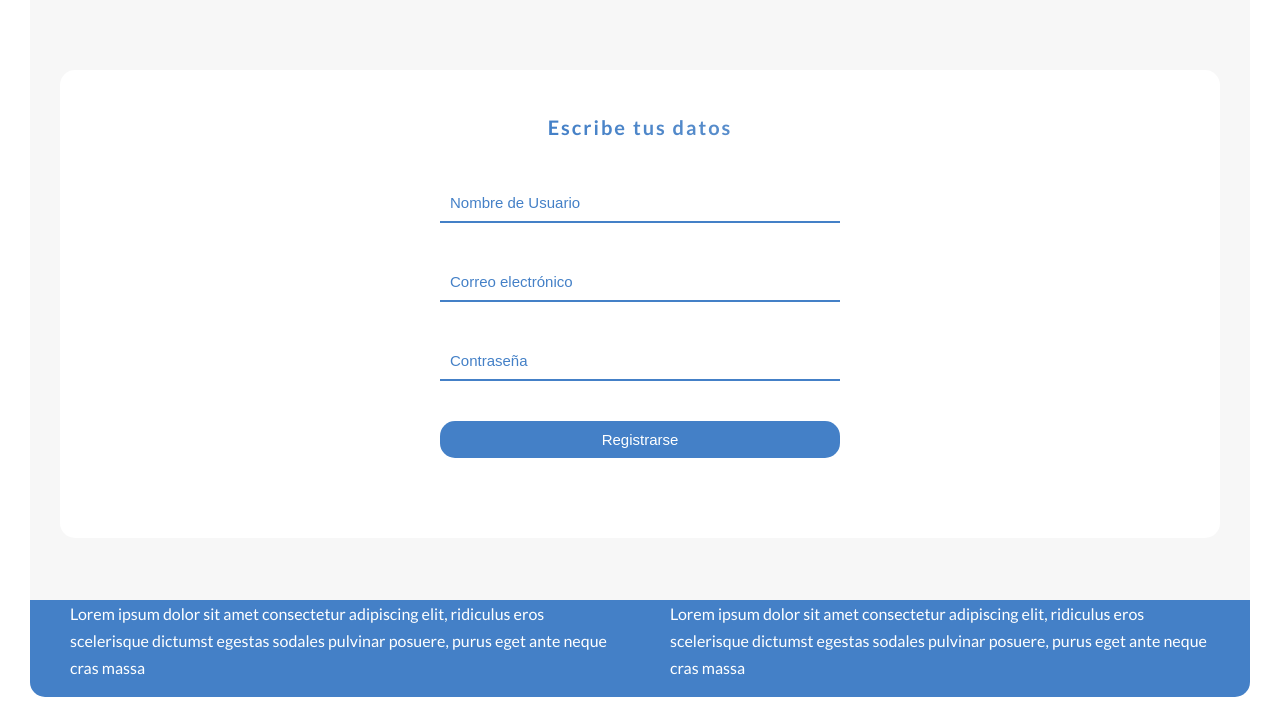
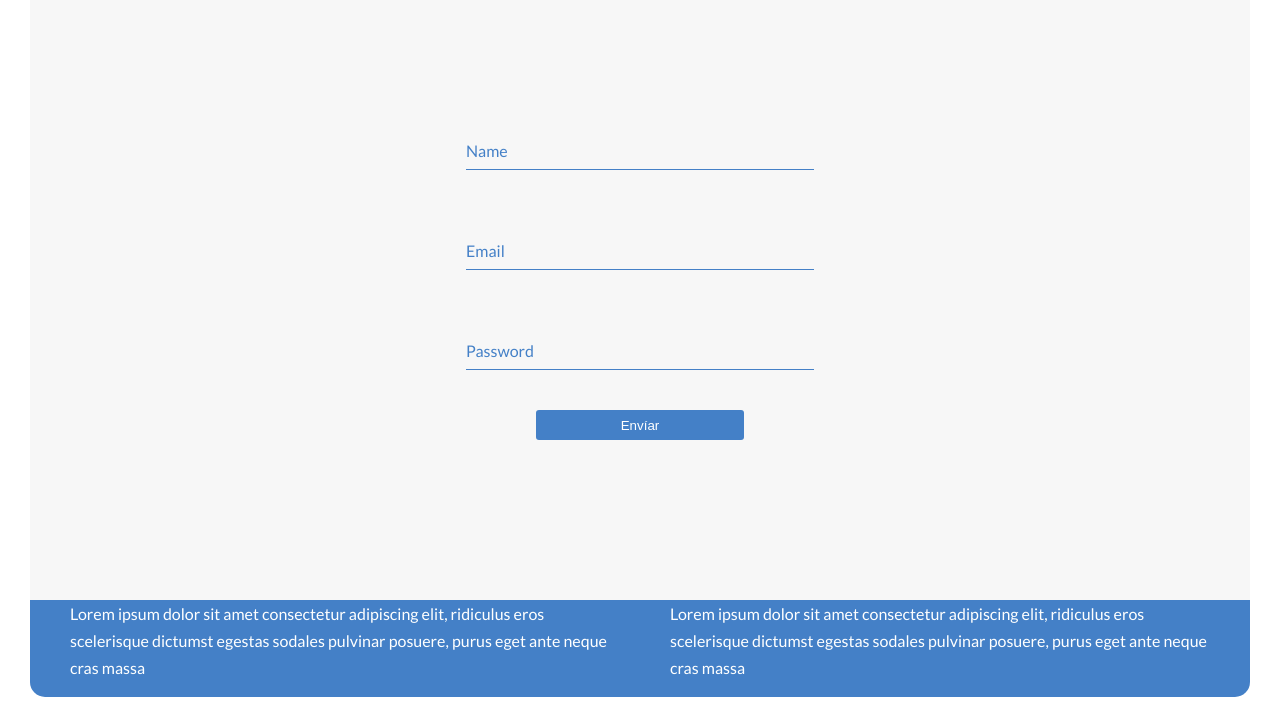
Before and after one commit to luisroyocano/DealHunter, a website: page sing_up.html in a window 1280 px wide. Shown: the part 150-877 px from the top of the page. Drawn offline with Linux system fonts and the light colour scheme.

Commit message:
Login más complejo terminado

```diff
--- a/package.json
+++ b/package.json
@@ -8,7 +8,7 @@
     "compile:sass": "node-sass --watch sass/main.scss css/style.css"
   },
   "dependencies": {
-    "sass": "^1.27.1"
+    "sass": "^1.30.0"
   },
   "devDependencies": {
     "node-sass": "^4.14.1"
--- a/sass/components/_sign-up-form.scss
+++ b/sass/components/_sign-up-form.scss
@@ -1,67 +1,78 @@
 .form{
-    background-color: $color-white;
-    border-radius: 15px;
-    padding: 4rem;
 
-    &__text{
-        font-size: 2rem;
+    &__section{
 
-    }
-    &__grupo{
-        animation-name: appear;
-        animation-duration: 1s;
-        animation-timing-function: ease-out;
+    width: 30%;
+    position: relative;
+    height: 100px;
+    overflow: hidden;
+    left: 50%;
+    transform: translateX(-50%);
 
+        &--input{
 
-        &--box{
-            width:40rem;
-            border-bottom:solid 1px $color-primary;
-            border-top: none;
-            border-right: none;
-            border-left: none;
-            border-bottom: solid 2px $color-primary;
-            font-size: 1.5rem;
-            padding: 1rem;
-            color: $color-primary;
-            transition: all 0.2s;
-            outline:0;
-            &::placeholder{
+            font-size: $default-font-size;
+            width: 100%;
+            background-color: $color-grey-light-1;
+            height: 100%;
+            color: green;
+            padding-top: 75px;
+            border: none;
+            outline: none;
+            &:focus + .form__section--label::after,
+            &:valid + .form__section--label::after{
+                transform: translateX(0);
+            }
+            &:focus + .form__section--label .form__section--content-name,
+            &:valid + .form__section--label .form__section--content-name{
+                transform: translateY(-90%);
+                font-size: $default-font-size;
                 color: $color-primary;
             }
+        }
 
+        &--label{
+            font-size: $default-font-size;
+            position: absolute;
+            bottom: 0;
+            left: 0;
+            height: 100%;
+            width: 100%;
+            pointer-events: none;
+            border-bottom: 1px solid $color-primary;
+            &::after{
+                content: "";
+                position: absolute;
+                left: 0;
+                bottom: -2px;
+                height: 100%;
+                width: 100%;
+                border-bottom: 3px solid green;
+                transform: translateX(-100%);
+                transition: transform 0.3s ease;
+            }
+        }
+        &--content-name{
+            font-size: $default-font-size;
+            position: absolute;
+            bottom: 5px;
+            left: 0px;
+            transition: all 0.3s ease;
+        }
+
+        &--input-send{
+            margin-top: 4rem;
+            width: 60%;
+            background-color: $color-primary;
+            border: none;
+            height: 3rem;
+            border-radius: 3px;
+            color: $color-white;
+            cursor: pointer;
+            transition: all 0.2s ease;
             &:hover{
-                transform: scale(1.05);
-                box-shadow: 0 1.5rem 4rem rgba($color-black, .1);
-            }
-            &:focus{
-                border-top: none;
-                border-right: none;
-                border-left: none;
-                border-bottom: solid 2px #55c57a;
-                color: #55c57a;
-                &::placeholder{
-                    color:  #55c57a;
-                }
-            }
-
-        }
-        &--btn{
-            width:40rem;
-            font-size: 1.5rem;
-            outline:0;
-            padding: 1rem;
-            border:none;
-            background-color: $color-primary;
-            border-radius: 15px;
-            color: $color-white;
-            transition: all 0.2s;
-            &::placeholder{
-                color: $color-white;
-            }
-            &:hover{
-                transform: scale(1.05);
-                background-color: #55c57a;
-                box-shadow: 0 1.5rem 4rem rgba($color-black, .3);
+                transform: translateY(-2px);
+                box-shadow: 0 1rem 2rem rgba($color-black, 0.1);
             }
         }
     }
--- a/sass/pages/_home.scss
+++ b/sass/pages/_home.scss
@@ -35,6 +35,7 @@
     height: 70vh;
     padding: 3rem;
     text-align: center;
+    color: $color-primary;
 }
 .section-piepag{
     background-size: 15vh;
--- a/sing_up.html
+++ b/sing_up.html
@@ -28,24 +28,28 @@
         </div>
     </header>
     <section class="section-sign-up">
-            <form>
-                <div class="form">
 
-                    <h3 class="heading-secondary u-margin-bottom-medium">
-                        Escribe tus datos
-                    </h3>
-                    <div class="form__grupo u-margin-bottom-medium">
-                        <input class="form__grupo--box" type="text" placeholder="Nombre de Usuario">
-                    </div>
-                    <div class="form__grupo u-margin-bottom-medium">
-                        <input class="form__grupo--box" type="text" autocomplete="off" placeholder="Correo electrónico">
-                    </div>
-                    <div class="form__grupo u-margin-bottom-medium">
-                        <input class="form__grupo--box" type="password" placeholder="Contraseña">
-                    </div>
-                    <div class="form__grupo u-margin-bottom-medium">
-                        <input class="form__grupo--btn" value="Registrarse" type="submit">
-                    </div>
+            <form class="form">
+                <div class="form__section">
+                    <input class="form__section--input"type="text" name="name" autocomplete="off" required/>
+                    <label for="name" class="form__section--label">
+                        <span class="form__section--content-name">Name</span>
+                    </label>
+                </div>
+                <div class="form__section">
+                    <input class="form__section--input"type="text" name="name" autocomplete="off" required/>
+                    <label for="name" class="form__section--label">
+                        <span class="form__section--content-name">Email</span>
+                    </label>
+                </div>
+                <div class="form__section">
+                    <input class="form__section--input"type="password" name="name" autocomplete="off" required/>
+                    <label for="name" class="form__section--label">
+                        <span class="form__section--content-name">Password</span>
+                    </label>
+                </div>
+                <div class="form__section">
+                    <input class="form__section--input-send" type="submit" value="Envíar">
                 </div>
             </form>
     </section>
```
Also changed, not shown: sign_in.html (+17 -17 lines), css/style.css, 1 other file.
